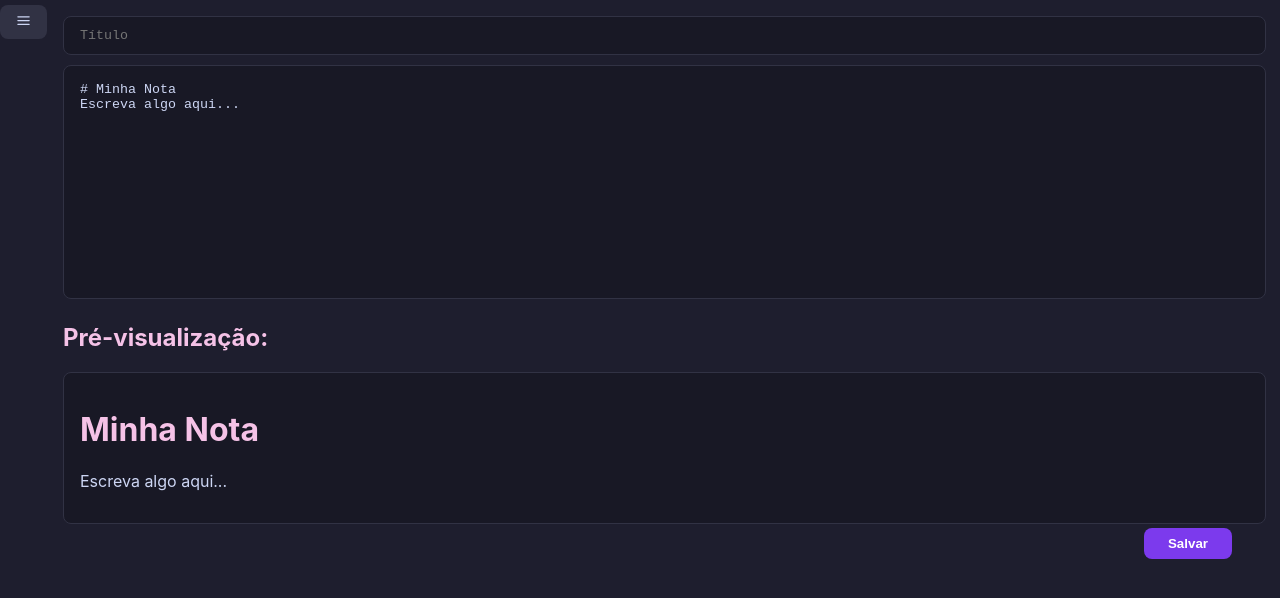
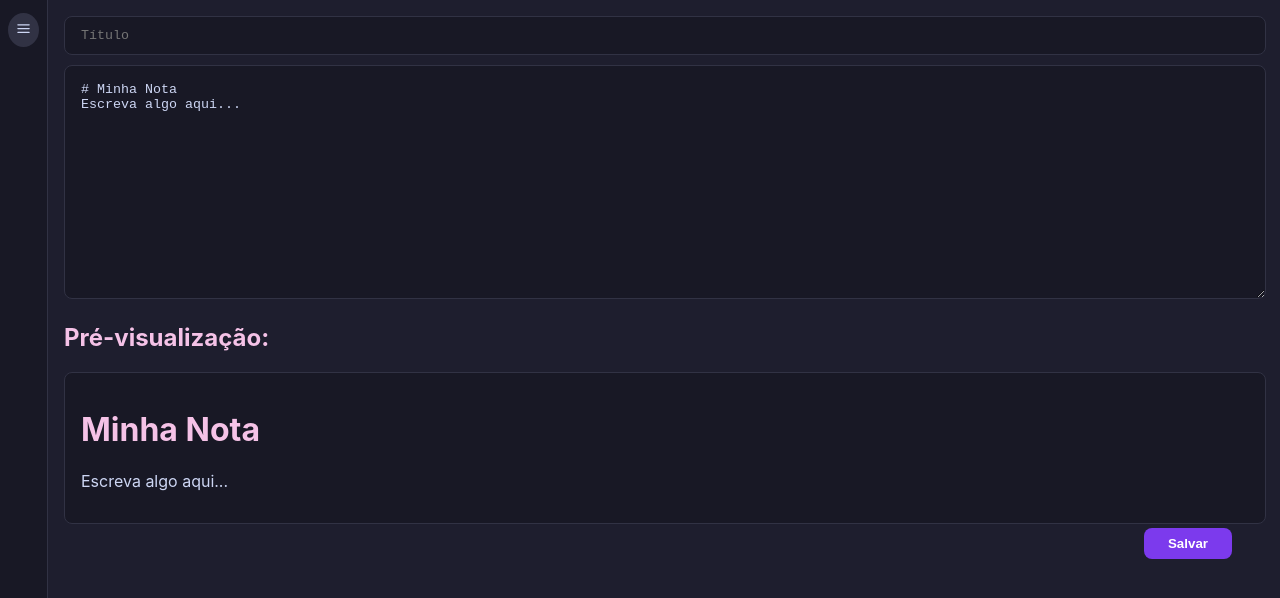
Before and after one commit to MarcioHTCampos2/project-basalt, a React (Vite) app: page / in a window 1280 px wide. Shown: the top 598 px of the page. Built offline with nearby package versions, Linux system fonts and the light colour scheme.

Commit message:
Mudei algumas coisas para ficar mais bonito.

```diff
--- a/src/components/SaveNoteModal.tsx
+++ b/src/components/SaveNoteModal.tsx
@@ -7,6 +7,7 @@ interface SaveNoteModalProps {
   setPastaSelecionada: (pasta: string) => void;
   confirmar: () => void;
   cancelar: () => void;
+
 }
 
 export default function SaveNoteModal({ pastas, pastaSelecionada, setPastaSelecionada, confirmar, cancelar }: SaveNoteModalProps) {
--- a/src/components/SidebarMenu.css
+++ b/src/components/SidebarMenu.css
@@ -7,7 +7,6 @@
 
 
 .sidebar {
-
     width: 250px;
 
   }
--- a/src/components/SidebarMenu.tsx
+++ b/src/components/SidebarMenu.tsx
@@ -1,5 +1,6 @@
 import React, { useState } from 'react';
 import { FiMenu, FiX, FiChevronDown, FiChevronRight } from 'react-icons/fi';
+import './SidebarMenu.css'
 
 interface SidebarMenuProps {
   pastas: string[];
--- a/src/pages/NotePage.css
+++ b/src/pages/NotePage.css
@@ -35,7 +35,6 @@
     padding: 1rem;
     font-family: monospace;
     resize: vertical;
-    resize:none
 }
 
 /* Área de preview */
--- a/src/pages/NotePage.tsx
+++ b/src/pages/NotePage.tsx
@@ -87,6 +87,7 @@ export default function NotePage() {
         <h2 className="text-xl font-semibold mb-2">Pré-visualização:</h2>
         <div className='prose-note'>
           <ReactMarkdown>{renderedNote}</ReactMarkdown>
+
         </div>
 
         <button onClick={handleSave} className="save-button">
```
Also changed, not shown: src/index.css (line endings or trailing spaces).
